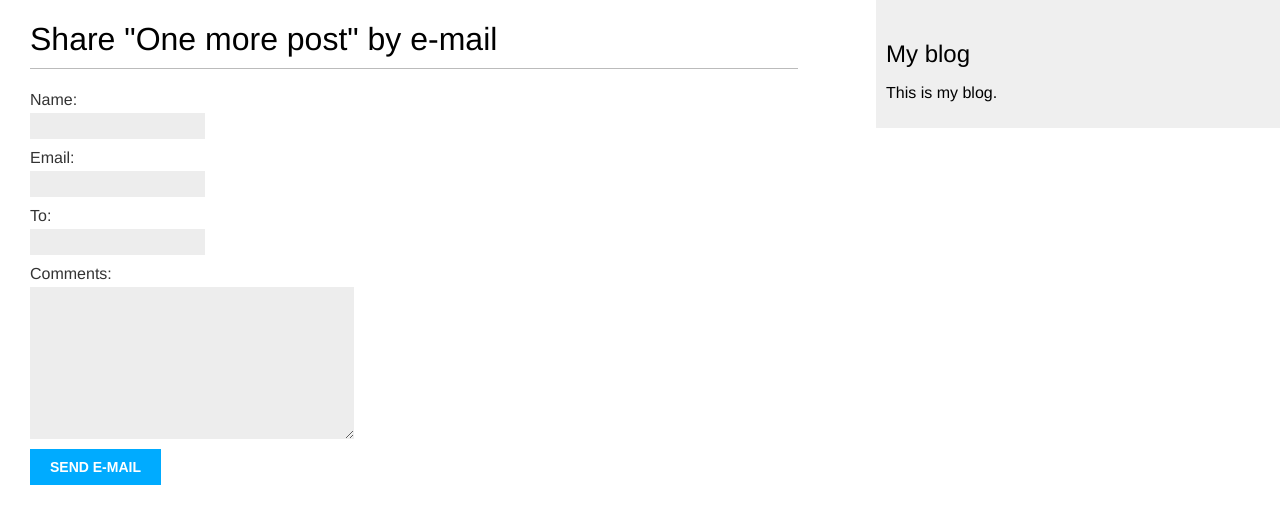
After one commit to ThorondorManwe/django_blog_app, a Django app: page /blog/3/share/ in a window 1280 px wide. The commit adds this page. Shown: the top 524 px of the page. Run offline with Django 3.2, Linux system fonts and the light colour scheme; data comes from the database, SQL or seed files in the repository; both versions use the stored data as it was after the commit.

Commit message:
Add a form to send post to email and a form to post comments

```diff
--- /dev/null
+++ b/mysite/blog/forms.py
@@ -0,0 +1,14 @@
+from django import forms
+from .models import Comment
+
+class EmailPostForm(forms.Form):
+    name = forms.CharField(max_length=25)
+    email = forms.EmailField()
+    to = forms.EmailField()
+    comments = forms.CharField(required=False,
+                               widget=forms.Textarea)
+
+class CommentForm(forms.ModelForm):
+    class Meta:
+        model = Comment
+        fields = ('name', 'email', 'body')
--- a/mysite/blog/models.py
+++ b/mysite/blog/models.py
@@ -42,3 +42,18 @@ class Post(models.Model):
                        args=[self.publish.year,
                              self.publish.month,
                              self.publish.day, self.slug])
+
+class Comment(models.Model):
+    post = models.ForeignKey(Post,
+                             on_delete=models.CASCADE,
+                             related_name='comments')
+    name = models.CharField(max_length=80)
+    email = models.EmailField()
+    body = models.TextField()
+    created = models.DateTimeField(auto_now_add=True)
+    updated = models.DateTimeField(auto_now=True)
+    active = models.BooleanField(default=True)
+    class Meta:
+        ordering = ('created',)
+    def __str__(self):
+        return f'Comment by {self.name} on {self.post}'
--- /dev/null
+++ b/mysite/blog/templates/blog/post/share.html
@@ -0,0 +1,22 @@
+{% extends "blog/base.html" %}
+{% block title %}Share a post{% endblock %}
+{% block content %}
+  {% if sent %}
+    <h1>E-mail successfully sent</h1>
+    <p>
+      "{{ post.title }}" was successfully sent to {{ form.cleaned_data.to }}.
+    </p>
+  {% else %}
+    <h1>Share "{{ post.title }}" by e-mail</h1>
+    <form method="post">
+        {% for field in form %}
+        <div>
+          {{ field.errors }}
+          {{ field.label_tag }} {{ field }}
+        </div>
+      {% endfor %}
+      {% csrf_token %}
+      <input type="submit" value="Send e-mail">
+    </form>
+  {% endif %}
+{% endblock %}
--- a/mysite/blog/urls.py
+++ b/mysite/blog/urls.py
@@ -8,4 +8,6 @@ urlpatterns = [
     path('<int:year>/<int:month>/<int:day>/<slug:post>/',
          views.post_detail,
          name='post_detail'),
+    path('<int:post_id>/share/',
+         views.post_share, name='post_share'),
 ]
--- a/mysite/blog/views.py
+++ b/mysite/blog/views.py
@@ -1,8 +1,10 @@
 from django.shortcuts import render, get_object_or_404
-from .models import Post
+from .models import Post, Comment
 from django.core.paginator import Paginator, EmptyPage,\
                                   PageNotAnInteger
 from django.views.generic import ListView
+from .forms import EmailPostForm, CommentForm
+from django.core.mail import send_mail
 
 # Create your views here.
 def post_list(request):
@@ -28,12 +30,56 @@ def post_detail(request, year, month, day, post):
                                    publish__year=year,
                                    publish__month=month,
                                    publish__day=day)
+    # List of active comments for this post
+    comments = post.comments.filter(active=True)
+    new_comment = None
+    if request.method == 'POST':
+        # A comment was posted
+        comment_form = CommentForm(data=request.POST)
+        if comment_form.is_valid():
+            # Create Comment object but don't save to database yet
+            new_comment = comment_form.save(commit=False)
+            # Assign the current post to the comment
+            new_comment.post = post
+            # Save the comment to the database
+            new_comment.save()
+    else:
+        comment_form = CommentForm()
     return render(request,
                   'blog/post/detail.html',
-                  {'post': post})
+                  {'post': post,
+                  'comments': comments,
+                   'new_comment': new_comment,
+                   'comment_form': comment_form})
 
 class PostListView(ListView):
     queryset = Post.published.all()
     context_object_name = 'posts'
     paginate_by = 3
     template_name = 'blog/post/list.html'
+
+def post_share(request, post_id):
+    # Retrieve post by id
+    post = get_object_or_404(Post, id=post_id, status='published')
+    sent = False
+    if request.method == 'POST':
+        # Form was submitted
+        form = EmailPostForm(request.POST)
+        if form.is_valid():
+            # Form fields passed validation
+            cd = form.cleaned_data
+            # ... send email
+            post_url = request.build_absolute_uri(
+                post.get_absolute_url())
+            subject = f"{cd['name']} recommends you read " \
+                      f"{post.title}"
+            message = f"Read {post.title} at {post_url}\n\n" \
+                      f"{cd['name']}\'s comments: {cd['comments']}"
+            send_mail(subject, message, 'cr7488903@gmail.com',
+                      [cd['to']])
+            sent = True
+    else:
+        form = EmailPostForm()
+    return render(request, 'blog/post/share.html', {'post': post,
+                                                    'form': form,
+                                                    'sent': sent})
```
Also changed, not shown: mysite/blog/admin.py (+7 -1 lines), mysite/blog/templates/blog/post/detail.html (+34 -0 lines), mysite/mysite/settings.py (+8 -0 lines), mysite/blog/migrations/0002_comment.py (added), mysite/db.sqlite3, 1 other file.
